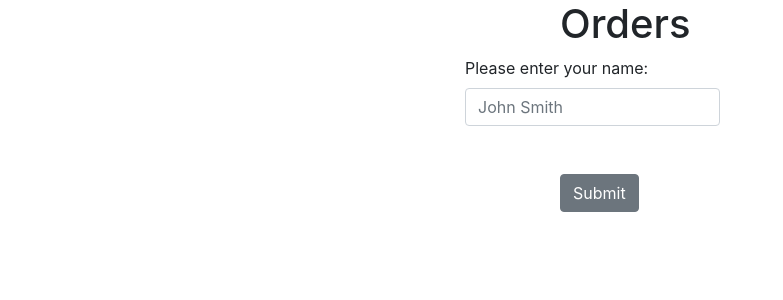
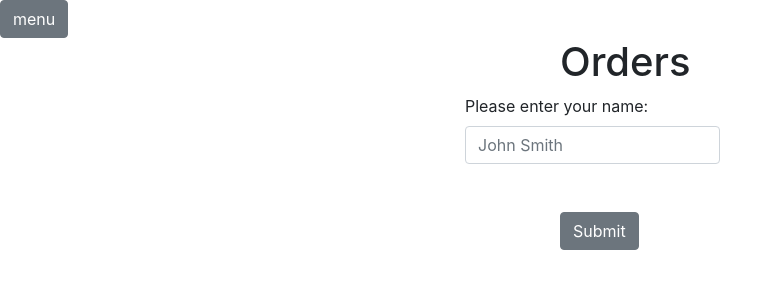
Before and after one commit to mduckles/csc-pointofsalsesystemsd, a Flask app: page /orders/ in a window 1280 px wide. Shown: the top 300 px of the page, without its empty margins (0-783 px from the left). Run offline with Flask 2, Linux system fonts and the light colour scheme; some libraries are stand-ins or nearby versions.

Commit message:
made menu button to main page

```diff
--- a/templates/orders.html
+++ b/templates/orders.html
@@ -10,7 +10,11 @@
   </head>
 
   <body>
-
+<a href="http://127.0.0.1:5000/">
+  <button class="btn btn-secondary">
+    menu
+  </button>
+</a>
 <div class="container">
     <div class="row">
       <div class="col-5"></div>
@@ -28,8 +32,16 @@
         <div class="row">
           <div class="col-4"></div>
         <div class="col-3">
-          <button onclick="orderssubmit()" type="button" class="btn btn-secondary" > Submit</button>
+          <a >
+          <button onclick="orderssubmit()" type="button" class="btn btn-secondary" >  Submit</button>
+          </a>
+
         </div>
+      </div>
+    </div>
+    <div class="row">
+      <div class="col-12" id="reciet">
+
       </div>
     </div>
 </div>
```
